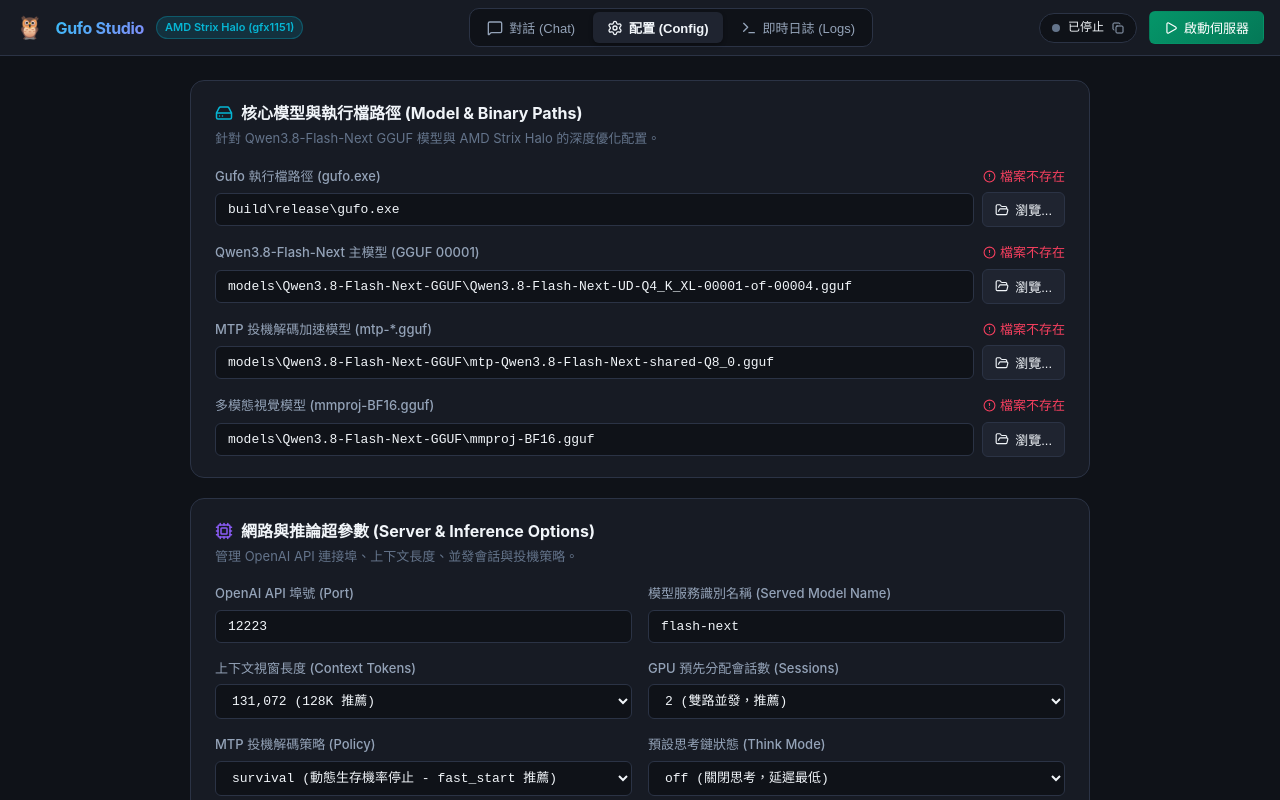
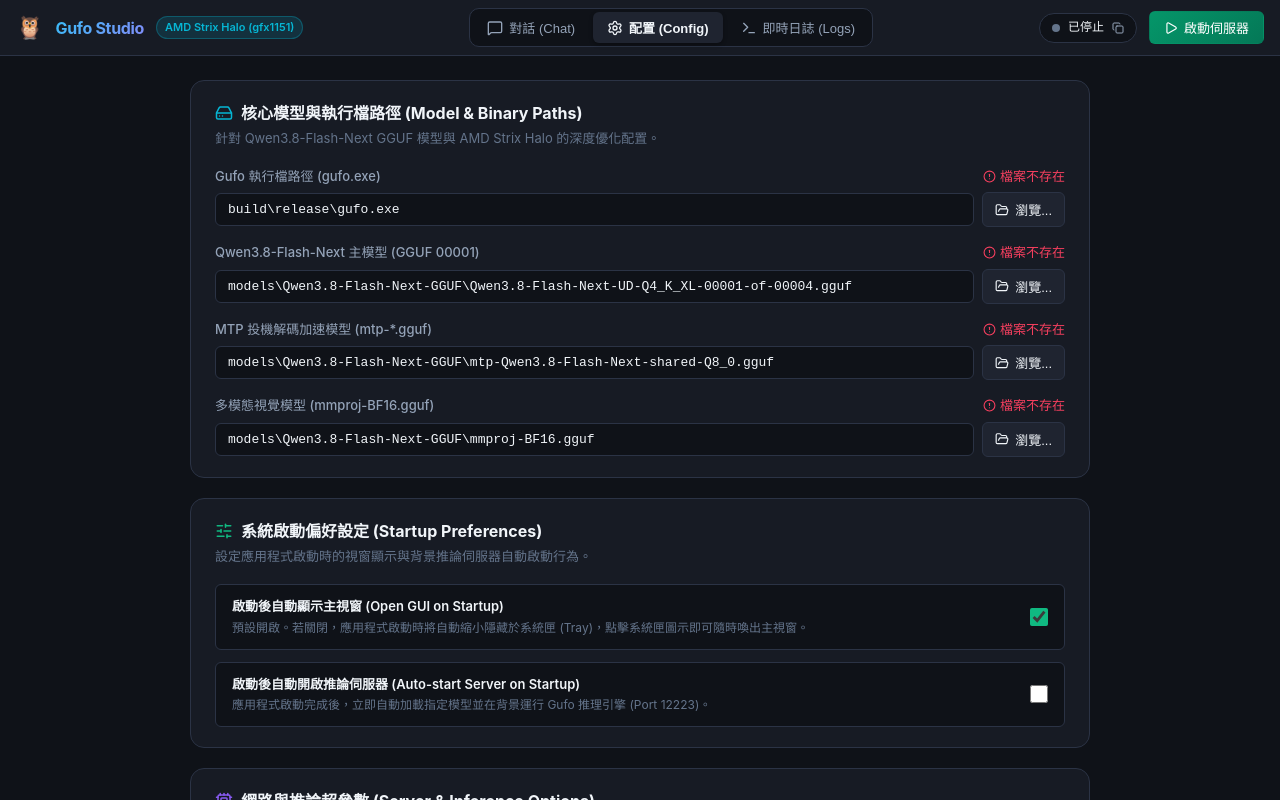
Before and after one commit to Minus-Wu/gufo-studio, a React (Vite) app: page / in a window 1280 px wide. Both pictures are taken after a click on the button "配置 (Config)". Built offline with nearby package versions, Linux system fonts and the light colour scheme.

Commit message:
feat: add settings for auto-open GUI and auto-start server on startup

```diff
--- a/src/App.tsx
+++ b/src/App.tsx
@@ -44,6 +44,8 @@
     mtp_policy: 'survival',
     prompt_lookup: true,
     api_key: '',
+    auto_open_gui: true,
+    auto_start_server: false,
   });
 
   const [logs, setLogs] = useState<string[]>([]);
@@ -64,7 +66,7 @@
               !parsed.gufo_path.includes('D:\\Agents\\gufo') &&
               !parsed.gufo_path.includes('D:/Agents/gufo')
             ) {
-              setConfig(parsed);
+              setConfig({ ...defaultCfg, ...parsed });
             } else {
               setConfig(defaultCfg);
               localStorage.setItem('gufo_studio_config', JSON.stringify(defaultCfg));
--- a/src/components/ConfigView.tsx
+++ b/src/components/ConfigView.tsx
@@ -12,6 +12,7 @@
   EyeOff,
   Sparkles,
   FolderOpen,
+  SlidersHorizontal,
 } from 'lucide-react';
 import { GufoServerConfig } from '../types';
 
@@ -294,6 +295,77 @@
         </div>
       </div>
 
+      {/* 系統啟動偏好設定卡片 */}
+      <div className="config-card">
+        <div className="card-title">
+          <SlidersHorizontal size={18} color="#10b981" />
+          <span>系統啟動偏好設定 (Startup Preferences)</span>
+        </div>
+        <div className="card-subtitle">
+          設定應用程式啟動時的視窗顯示與背景推論伺服器自動啟動行為。
+        </div>
+
+        <div className="form-grid single-col" style={{ gap: 12 }}>
+          {/* 啟動後是否自動開啟 GUI */}
+          <div
+            style={{
+              display: 'flex',
+              alignItems: 'center',
+              justifyContent: 'space-between',
+              padding: '12px 16px',
+              backgroundColor: 'var(--bg-primary)',
+              borderRadius: 'var(--radius-sm)',
+              border: '1px solid var(--border-color)',
+            }}
+          >
+            <div>
+              <div style={{ fontWeight: 600, fontSize: 13, color: 'var(--text-primary)' }}>
+                啟動後自動顯示主視窗 (Open GUI on Startup)
+              </div>
+              <div style={{ fontSize: 12, color: 'var(--text-muted)', marginTop: 2 }}>
+                預設開啟。若關閉，應用程式啟動時將自動縮小隱藏於系統匣 (Tray)，點擊系統匣圖示即可隨時喚出主視窗。
+              </div>
+            </div>
+            <input
+              type="checkbox"
+              style={{ width: 18, height: 18, cursor: 'pointer', accentColor: '#10b981' }}
+              checked={form.auto_open_gui}
+              disabled={isRunning}
+              onChange={(e) => handleChange('auto_open_gui', e.target.checked)}
+            />
+          </div>
+
+          {/* 啟動後是否自動啟動伺服器 */}
+          <div
+            style={{
+              display: 'flex',
+              alignItems: 'center',
+              justifyContent: 'space-between',
+              padding: '12px 16px',
+              backgroundColor: 'var(--bg-primary)',
+              borderRadius: 'var(--radius-sm)',
+              border: '1px solid var(--border-color)',
+            }}
+          >
+            <div>
+              <div style={{ fontWeight: 600, fontSize: 13, color: 'var(--text-primary)' }}>
+                啟動後自動開啟推論伺服器 (Auto-start Server on Startup)
+              </div>
+              <div style={{ fontSize: 12, color: 'var(--text-muted)', marginTop: 2 }}>
+                應用程式啟動完成後，立即自動加載指定模型並在背景運行 Gufo 推理引擎 (Port {form.port})。
+              </div>
+            </div>
+            <input
+              type="checkbox"
+              style={{ width: 18, height: 18, cursor: 'pointer', accentColor: '#10b981' }}
+              checked={form.auto_start_server}
+              disabled={isRunning}
+              onChange={(e) => handleChange('auto_start_server', e.target.checked)}
+            />
+          </div>
+        </div>
+      </div>
+
       {/* 伺服器與推論超參數卡片 */}
       <div className="config-card">
         <div className="card-title">
--- a/src/types.ts
+++ b/src/types.ts
@@ -18,6 +18,8 @@
   mtp_policy: 'survival' | 'length';
   prompt_lookup: boolean;
   api_key: string;
+  auto_open_gui: boolean;
+  auto_start_server: boolean;
 }
 
 export interface ServerStatus {
```
Also changed, not shown: 2 other files (tests, documents, lock files or other folders).
